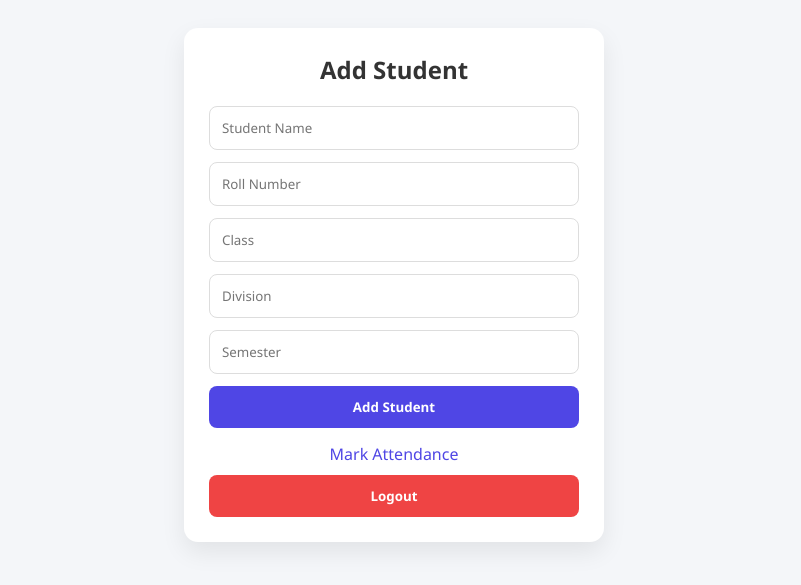
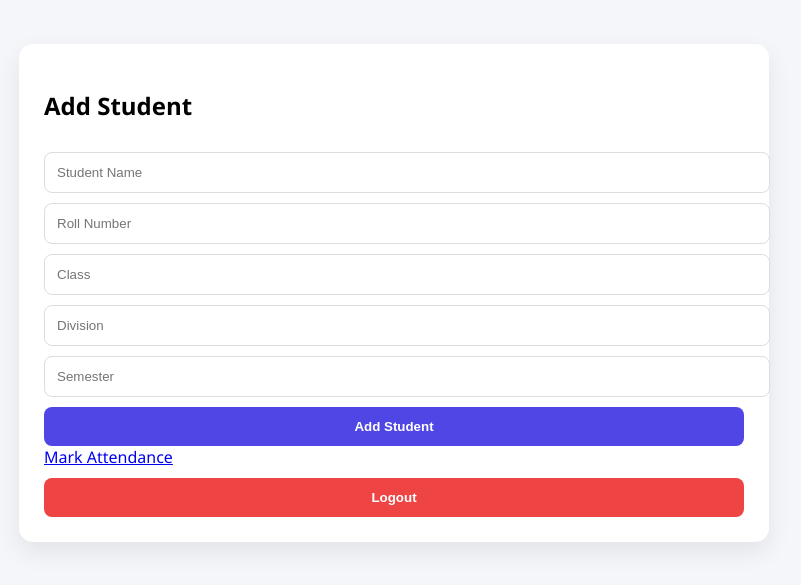
Before and after one commit to GouthamJosh/attendance-app, a website: page public/index.html in a window 1280 px wide. Shown: the part 115-700 px from the top of the page, without its empty margins (246-1047 px from the left). Drawn offline with Linux system fonts and the light colour scheme; sample sign-in values are in the browser's storage.

Commit message:
Update style.css

```diff
--- a/public/style.css
+++ b/public/style.css
@@ -1,97 +1,54 @@
-* {
-  margin: 0;
-  padding: 0;
-  box-sizing: border-box;
-  font-family: "Segoe UI", sans-serif;
-}
-
 body {
   background: #f4f6f9;
-  min-height: 100vh;
+  font-family: "Segoe UI", sans-serif;
   display: flex;
   justify-content: center;
   align-items: center;
+  min-height: 100vh;
 }
 
-/* Card */
 .card {
-  background: #fff;
-  width: 100%;
-  max-width: 420px;
+  background: white;
   padding: 25px;
   border-radius: 14px;
+  width: 100%;
+  max-width: 700px;
   box-shadow: 0 10px 25px rgba(0,0,0,0.08);
-  animation: fadeIn 0.7s ease;
+  animation: fadeIn 0.6s ease;
 }
 
-/* Title */
-h2 {
-  text-align: center;
-  margin-bottom: 20px;
-  color: #333;
+input, select, button {
+  width: 100%;
+  padding: 12px;
+  margin-top: 10px;
+  border-radius: 8px;
+  border: 1px solid #ddd;
 }
 
-/* Inputs */
-input {
-  width: 100%;
-  padding: 12px;
-  margin-bottom: 12px;
-  border-radius: 8px;
-  border: 1px solid #ddd;
-  outline: none;
-  transition: 0.3s;
-}
-
-input:focus {
-  border-color: #4f46e5;
-}
-
-/* Buttons */
 button {
-  width: 100%;
-  padding: 12px;
   background: #4f46e5;
   color: white;
   border: none;
-  border-radius: 8px;
-  cursor: pointer;
   font-weight: 600;
-  transition: 0.3s;
 }
 
-button:hover {
-  background: #4338ca;
-  transform: translateY(-1px);
-}
-
-/* Links */
-a {
-  display: block;
-  margin-top: 15px;
-  text-align: center;
-  color: #4f46e5;
-  text-decoration: none;
-}
-
-/* Logout */
 .logout {
-  margin-top: 10px;
   background: #ef4444;
 }
 
-.logout:hover {
-  background: #dc2626;
+table {
+  width: 100%;
+  margin-top: 15px;
+  border-collapse: collapse;
 }
 
-/* Animation */
+th, td {
+  padding: 8px;
+  border-bottom: 1px solid #eee;
+  text-align: center;
+}
+
 @keyframes fadeIn {
   from { opacity: 0; transform: translateY(15px); }
   to { opacity: 1; transform: translateY(0); }
 }
-
-/* Mobile */
-@media (max-width: 480px) {
-  .card {
-    margin: 15px;
-  }
-}
```
